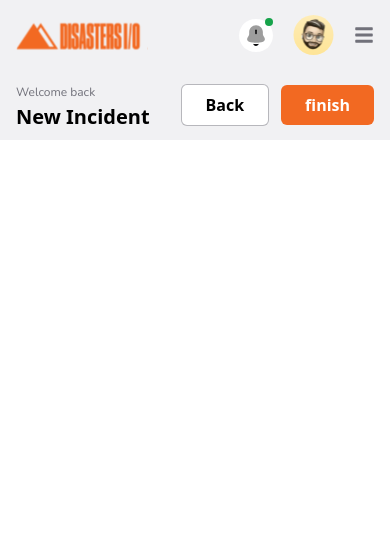
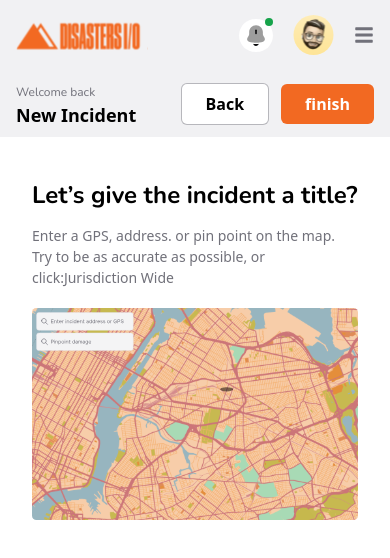
Before and after one commit to marleyudoy/digester, a React (Vite) app: page /incident/finish in a window 390 px wide. Shown: the top 558 px of the page. Built offline with nearby package versions, Linux system fonts and the light colour scheme.

Commit message:
finish page creating done

```diff
--- a/src/Global/ContentHeading.jsx
+++ b/src/Global/ContentHeading.jsx
@@ -19,7 +19,7 @@ function ContentHeading({
           <small className="text-xs font-oneast text-secondaryColor">
             Welcome back
           </small>
-          <h3 className="text-[20px] md:text-[26px] font-bold">
+          <h3 className="text-[18px] md:text-[20px] lg:text-[26px] font-bold">
             {headingTitle}
           </h3>
         </div>
--- a/src/components/incidens/FinishIncident.jsx
+++ b/src/components/incidens/FinishIncident.jsx
@@ -2,6 +2,7 @@ import React from "react";
 import ContentHeading from "../../Global/ContentHeading";
 import Button from "../../Global/Button";
 import { useNavigate } from "react-router-dom";
+import GPS from "../../assets/images/GPS.svg"
 
 function FinishIncident() {
   const navigate = useNavigate();
@@ -16,12 +17,27 @@ function FinishIncident() {
         progress={true}
       >
         <Button
-          handleClick={() => navigate("/incident/finish")}
+          handleClick={() => navigate("/location")}
           classNm="bg-primaryColor text-white font-bold"
         >
           finish
         </Button>
       </ContentHeading>
+      <div className="container w-[100%] md:w-[80%] lg:w-[60%] py-5 md: lg:py-10">
+        <div className="flex flex-col items-center justify-center px-4 py-5">
+          <div className="w-full">
+            <h1 className="text-[24px] font-oneast font-bold">
+              Let’s give the incident a title?
+            </h1>
+            <h3 className="text-[14px] pt-3 pb-5 text-secondaryColor">
+            Enter a GPS, address. or pin point on the map. Try to be as accurate as possible, or click:Jurisdiction Wide
+            </h3>
+          </div>
+          <div>
+            <img src={GPS} alt="" />
+          </div>
+        </div>
+      </div>
     </section>
   );
 }
--- a/src/components/incidens/TitleIncident.jsx
+++ b/src/components/incidens/TitleIncident.jsx
@@ -46,7 +46,7 @@ function TitleIncident() {
             </h3>
             <textarea
             placeholder="Type here"
-              className="w-[90%] md:w-[70%] bg-[#F4F4F5] px-2 py-3 border border-secondaryColor/20 rounded-md outline-none"
+              className="w-[90%] resize-none md:w-[70%] bg-[#F4F4F5] px-2 py-3 border border-secondaryColor/20 rounded-md outline-none"
               name=""
               id=""
             ></textarea>
```
Also changed, not shown: src/assets/images/GPS.svg (added).
